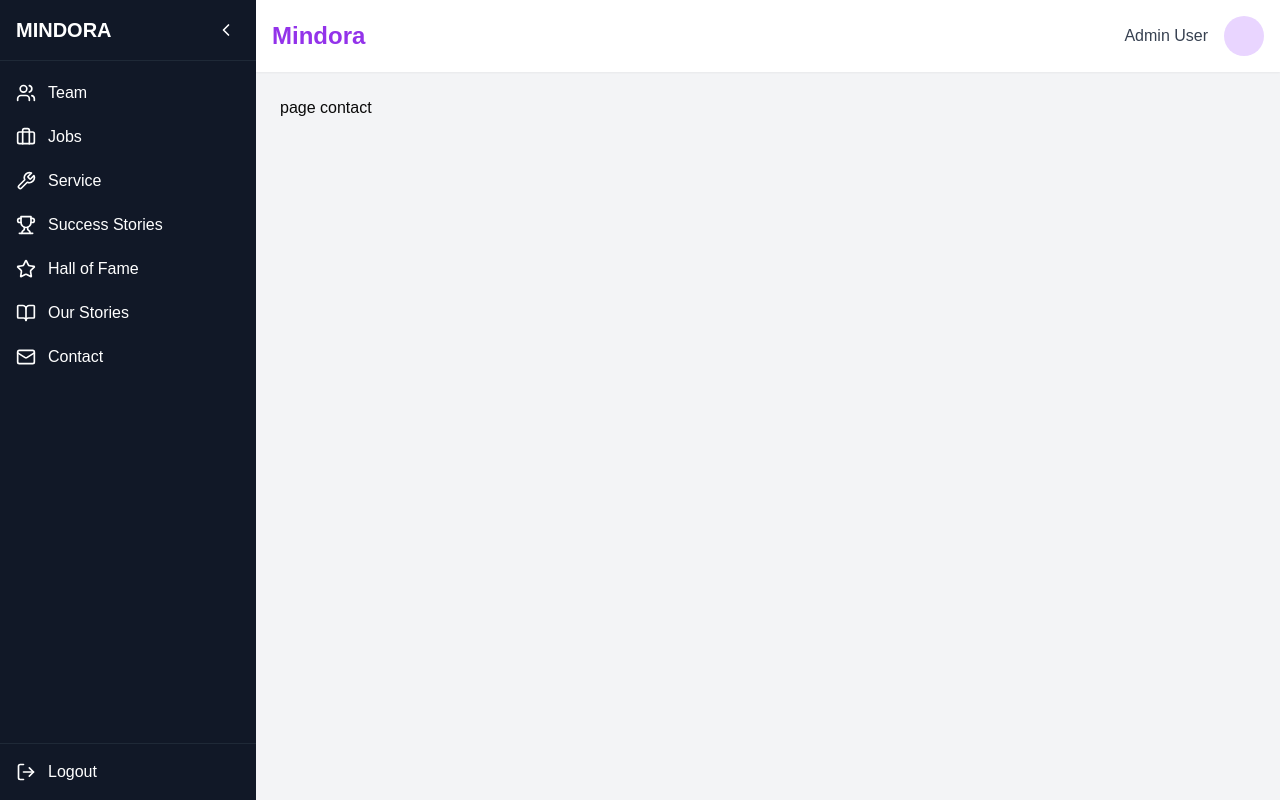
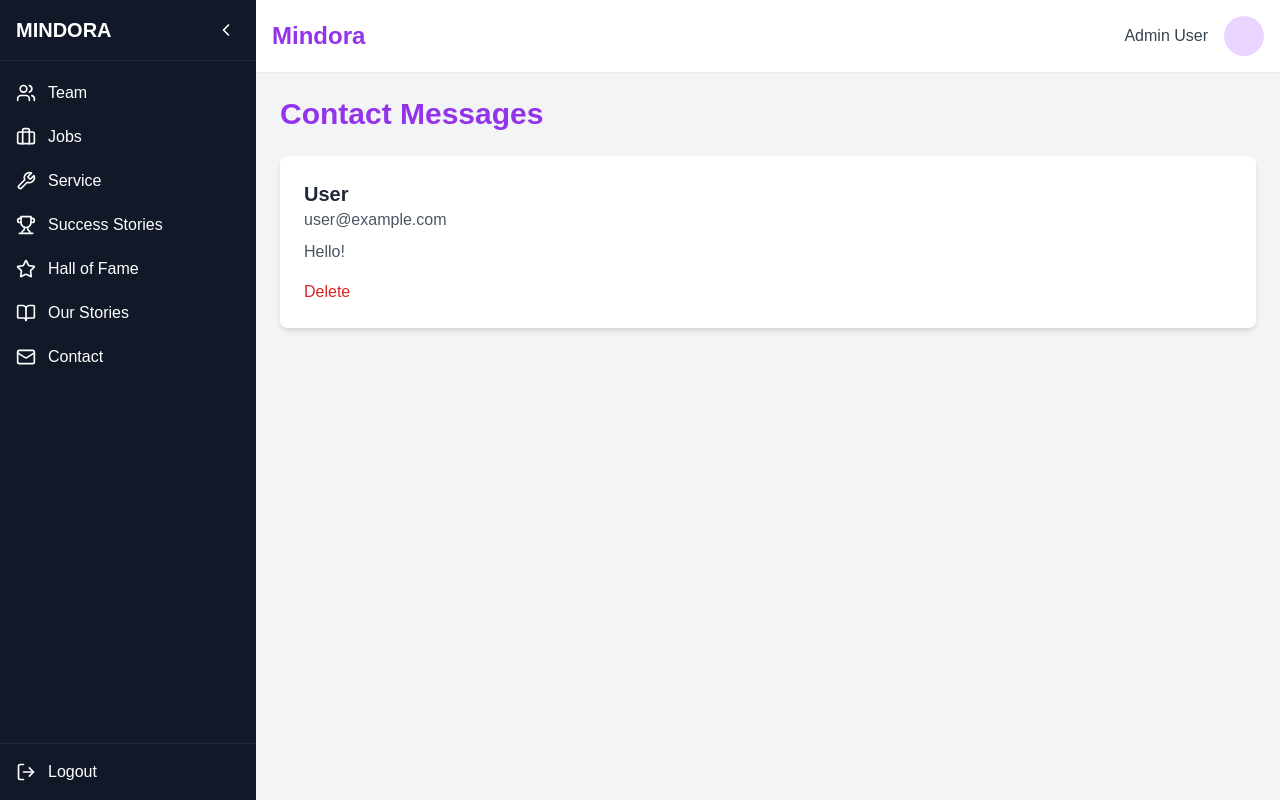
Before and after one commit to mindoraRwanda/mindora-website_v2, a Next.js app: page /contact-msg in a window 1280 px wide. Built offline with nearby package versions, Linux system fonts and the light colour scheme.

Commit message:
Implement contact messages page with message display and delete functionality

```diff
--- a/src/app/(ds)/contact-msg/page.tsx
+++ b/src/app/(ds)/contact-msg/page.tsx
@@ -1,7 +1,50 @@
-import React from 'react'
+// app/dashboard/contact/page.tsx
+'use client';
 
-export default function page() {
+import { useState } from 'react';
+
+interface Message {
+  id: number;
+  name: string;
+  email: string;
+  content: string;
+}
+
+export default function ContactPage() {
+  const [messages, setMessages] = useState<Message[]>([
+    { id: 1, name: 'User', email: 'user@example.com', content: 'Hello!' },
+  ]);
+
+  const handleDelete = (id: number) => {
+    if (confirm('Are you sure?')) setMessages(messages.filter((m) => m.id !== id));
+  };
+
   return (
-    <div>page contact</div>
-  )
+    <div className="space-y-6">
+      <div className="flex justify-between items-center">
+        <h1 className="text-3xl font-bold text-purple-600">Contact Messages</h1>
+      </div>
+
+      <div className="space-y-4">
+        {messages.map((msg) => (
+          <div key={msg.id} className="bg-white p-6 rounded-lg shadow-md hover:shadow-lg transition-shadow">
+            <h2 className="text-xl font-semibold text-gray-800">{msg.name}</h2>
+            <p className="text-gray-600">{msg.email}</p>
+            <p className="text-gray-600 mt-2">{msg.content}</p>
+            <div className="mt-4">
+              <button
+                onClick={() => handleDelete(msg.id)}
+                className="text-red-600 hover:underline font-medium"
+              >
+                Delete
+              </button>
+            </div>
+          </div>
+        ))}
+        {messages.length === 0 && (
+          <p className="text-gray-600 text-center">No messages yet.</p>
+        )}
+      </div>
+    </div>
+  );
 }
```
